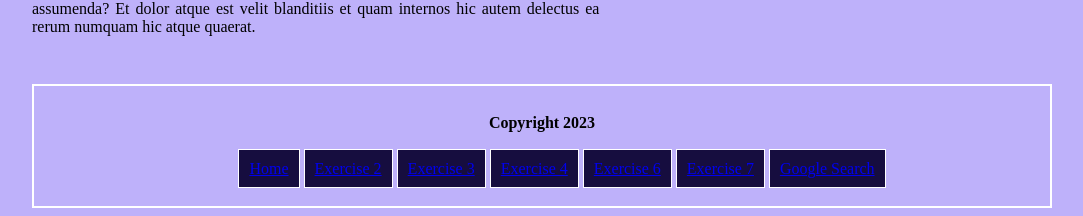
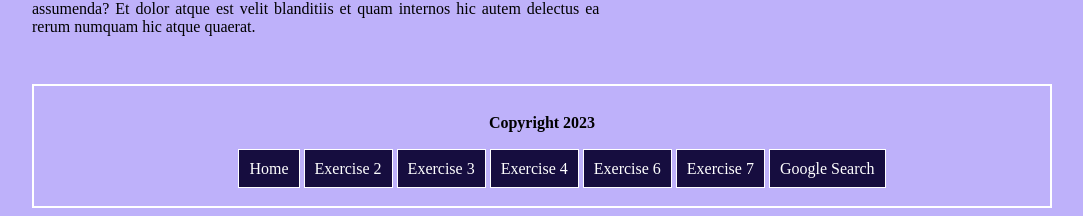
Before and after one commit to Bookwyrm96/LIS753, a plain HTML site: page exercise06.html in a window 1280 px wide. Shown: the part 1777-1993 px from the top of the page, without its empty margins (98-1181 px from the left). Drawn offline with Linux system fonts and the light colour scheme.

Commit message:
hopeful menu fix

```diff
--- a/styles copy.css
+++ b/styles copy.css
@@ -87,6 +87,11 @@ footer nav ul li{
   padding: 10px;
   border: 1px solid white;
 }
+footer nav ul li a{
+  color: white;
+  text-decoration: none;
+  display:inline;
+}
 footer#page-footer{
   text-align: center;
   padding: 12px 0;
```
